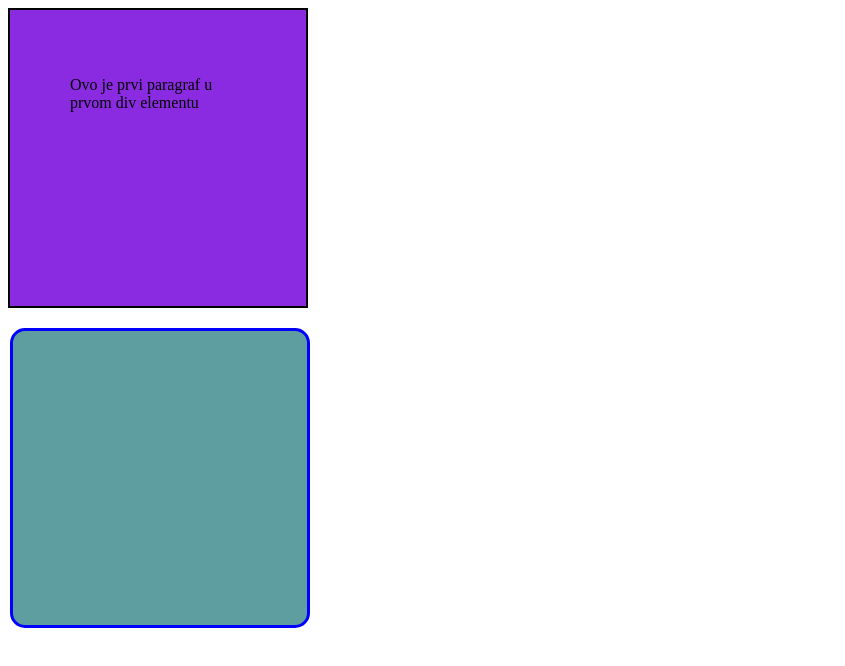
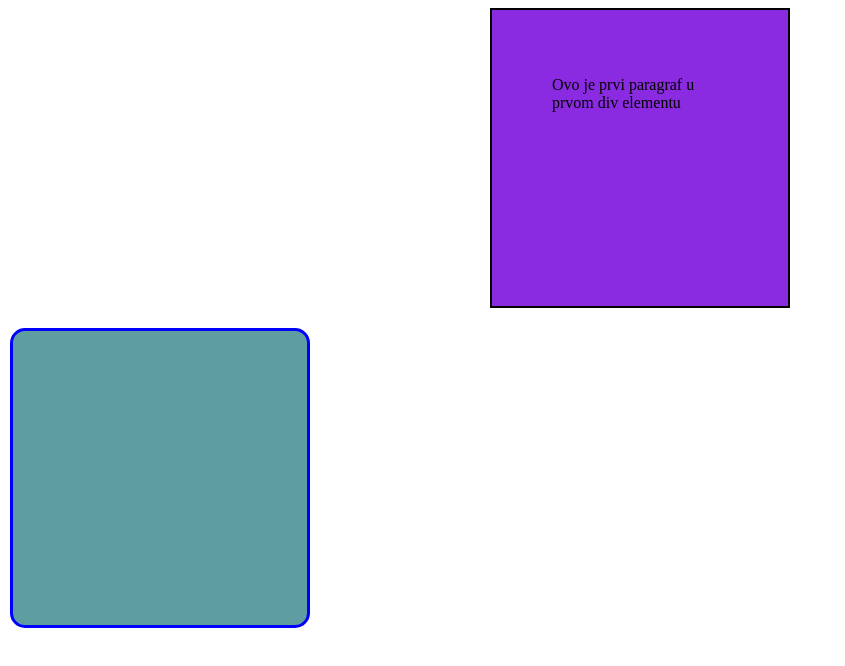
Before and after one commit to LaraBozanovic2/sjwp_bozanovic_lara, a plain HTML site: page Box_model/vjezba1.html in a window 1280 px wide. Shown: the whole page, without its empty margins (0-845 px from the left). Drawn offline with Linux system fonts and the light colour scheme.

Commit message:
Update vjezba1.html

```diff
--- a/Box_model/vjezba1.html
+++ b/Box_model/vjezba1.html
@@ -14,6 +14,7 @@
         background-color: blueviolet;
         border: 2px solid black; /* debljina, vrsta i boja */
         padding: 50px 60px; /* prva vrijednost je gore i dole druga vrijednost je lijevo i desno */
+        margin: 0 auto; /* za centriranje boxa na sredinu stranice */
       }
       .drugi {
         background-color: cadetblue;
```
